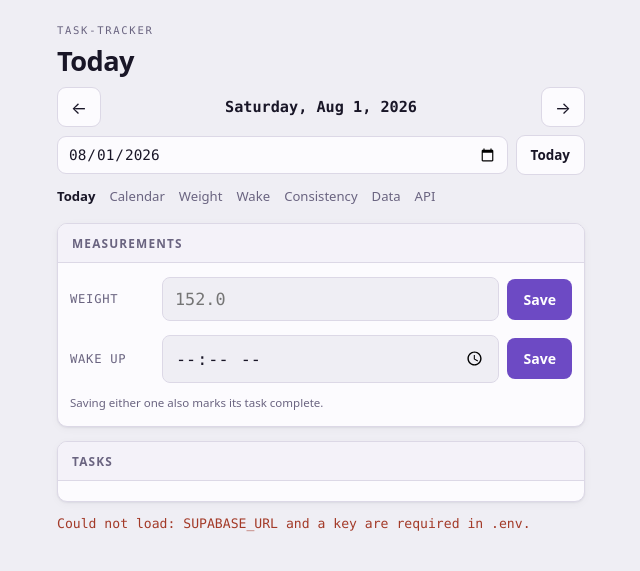
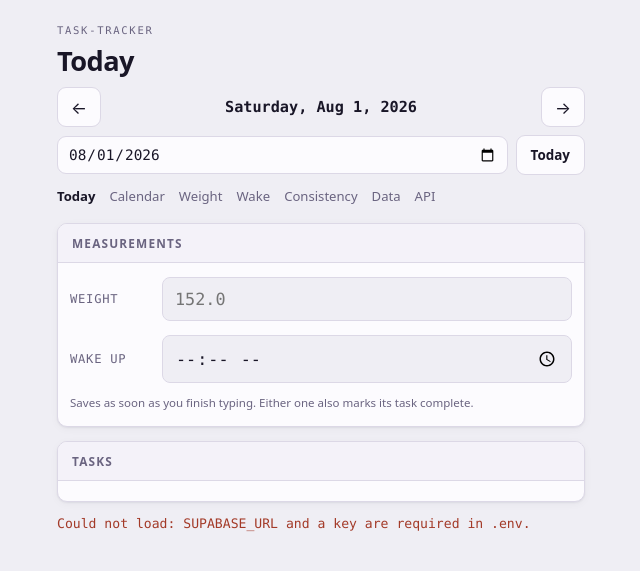
Before and after one commit to alexrao2000/stellar, a FastAPI app: page / in a window 1280 px wide. Shown: the top 571 px of the page, without its empty margins (319-959 px from the left). Run offline with FastAPI, Linux system fonts and the light colour scheme.

Commit message:
feat: save weight and wake-up without a Save button
Both measurement fields now write on `change`, which on a number and a time
input means blur or Enter -- i.e. once you have finished entering a value.
`input` would have been wrong: it fires per keystroke and would post 1, then
15, then 152.

The last saved value is remembered, so blurring a field you did not edit is a
no-op rather than a redundant write. Prefilled values seed that record for the
same reason -- otherwise merely tabbing through a day that already has a
reading would re-post it.

The server-side WRITE_FLOOR and the 50-500 lbs range check are unchanged and
still the real guards; removing the button removes a confirmation step, not a
validation one. Read-only days disable the inputs themselves, so there is
nothing left to click.

Co-Authored-By: Claude Opus 5 <noreply@anthropic.com>

```diff
--- a/scripts/templates/today.html
+++ b/scripts/templates/today.html
@@ -125,12 +125,11 @@ h1 { font-size: 1.7rem; font-weight: 700; letter-spacing: -.02em; margin: 0; }
   background: var(--bg); color: var(--ink);
   font-family: ui-monospace, Menlo, monospace; font-variant-numeric: tabular-nums;
 }
-.field button {
-  border: none; background: var(--todo-bg); color: var(--todo-ink);
-  font: inherit; font-weight: 700; font-size: .88rem; padding: 11px 16px;
-  border-radius: 8px; cursor: pointer;
-}
-.field button:disabled { opacity: .6; }
+.field input:disabled { opacity: .6; }
+/* The only in-flight cue now that the Save buttons are gone. Deliberately
+   quiet: a spinner on a field you have already moved on from reads as an
+   error. */
+.field input.saving { border-color: var(--todo-bg); }
 input:focus-visible, button:focus-visible { outline: 2px solid var(--todo-bg); outline-offset: 2px; }
 
 #status {
@@ -165,14 +164,12 @@ input:focus-visible, button:focus-visible { outline: 2px solid var(--todo-bg); o
       <div class="field">
         <label for="weight">Weight</label>
         <input id="weight" type="number" inputmode="decimal" step="0.2" placeholder="152.0">
-        <button id="save-weight" type="button">Save</button>
       </div>
       <div class="field">
         <label for="wake">Wake up</label>
         <input id="wake" type="time">
-        <button id="save-wake" type="button">Save</button>
       </div>
-      <div class="hint">Saving either one also marks its task complete.</div>
+      <div class="hint">Saves as soon as you finish typing. Either one also marks its task complete.</div>
     </div>
   </div>
 
@@ -289,6 +286,7 @@ input:focus-visible, button:focus-visible { outline: 2px solid var(--todo-bg); o
          value rather than an empty box. */
       if (r.title === WEIGH && r.weight_lbs !== null && r.weight_lbs !== undefined) {
         document.getElementById('weight').value = Number(r.weight_lbs).toFixed(1);
+        saved.weight = document.getElementById('weight').value;
       }
       if (r.title === WAKE && r.notes) {
         var m = /(\d{1,2}):(\d{2})\s*([AaPp][Mm])/.exec(r.notes);
@@ -297,6 +295,7 @@ input:focus-visible, button:focus-visible { outline: 2px solid var(--todo-bg); o
           if (m[3].toLowerCase() === 'pm') h += 12;
           document.getElementById('wake').value =
             String(h).padStart(2, '0') + ':' + m[2];
+          saved.wake = document.getElementById('wake').value;
         }
       }
     });
@@ -308,35 +307,41 @@ input:focus-visible, button:focus-visible { outline: 2px solid var(--todo-bg); o
       .then(render);
   }
 
-  document.getElementById('save-weight').addEventListener('click', function () {
-    var v = document.getElementById('weight').value;
-    if (!v) { say('Enter a weight first.', true); return; }
-    this.disabled = true;
-    var btn = this;
-    post('/api/day/' + DAY + '/weight?lbs=' + encodeURIComponent(v))
-      .then(function () { say('Weight saved: ' + Number(v).toFixed(1) + ' lbs'); return load(); })
-      .catch(function (e) { say(e.message, true); })
-      .then(function () { btn.disabled = false; });
-  });
+  /* Both fields save themselves. `change` rather than `input`: on a number
+     field it fires on blur or Enter, so a value is only sent once you have
+     finished typing -- `input` would post "1", then "15", then "152". The last
+     saved value is remembered so blurring an untouched field is a no-op. */
+  var saved = { weight: null, wake: null };
 
-  document.getElementById('save-wake').addEventListener('click', function () {
-    var v = document.getElementById('wake').value;
-    if (!v) { say('Enter a time first.', true); return; }
-    this.disabled = true;
-    var btn = this;
-    post('/api/day/' + DAY + '/wake?time=' + encodeURIComponent(v))
-      .then(function () { say('Wake-up saved: ' + v); return load(); })
-      .catch(function (e) { say(e.message, true); })
-      .then(function () { btn.disabled = false; });
-  });
+  function autosave(id, build, describe) {
+    var el = document.getElementById(id);
+    el.addEventListener('change', function () {
+      var v = el.value;
+      if (!v || v === saved[id]) return;      // cleared, or nothing changed
+      el.classList.add('saving');
+      post(build(v))
+        .then(function () {
+          saved[id] = v;
+          say(describe(v));
+          return load();                       // reflects the auto-completion
+        })
+        .catch(function (e) { say(e.message, true); })
+        .then(function () { el.classList.remove('saving'); });
+    });
+  }
+
+  autosave('weight',
+    function (v) { return '/api/day/' + DAY + '/weight?lbs=' + encodeURIComponent(v); },
+    function (v) { return 'Weight saved: ' + Number(v).toFixed(1) + ' lbs'; });
+
+  autosave('wake',
+    function (v) { return '/api/day/' + DAY + '/wake?time=' + encodeURIComponent(v); },
+    function (v) { return 'Wake-up saved: ' + v; });
 
   /* Days before the write floor are the reconciled history: show them, but do
      not offer to change them. Without this the page hard-failed on any such day
      rather than simply being read-only. */
   if (!BOOT.writable) {
-    ['save-weight', 'save-wake'].forEach(function (id) {
-      document.getElementById(id).disabled = true;
-    });
     ['weight', 'wake'].forEach(function (id) {
       document.getElementById(id).disabled = true;
     });
```
